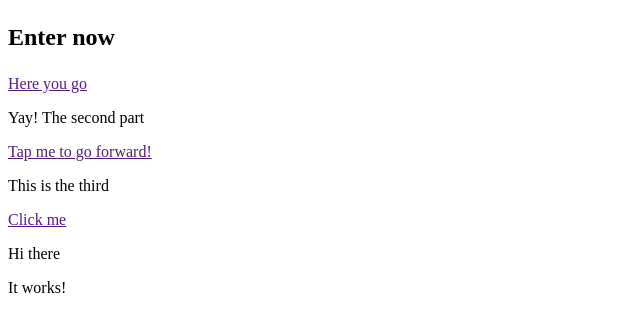
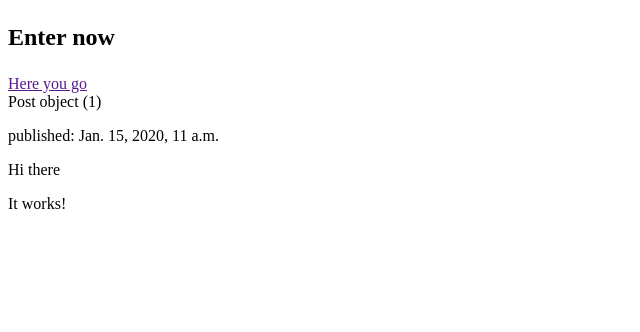
Before and after one commit to Anushma/my-first-blog, a Django app: template blog/templates/blog/post_list.html in a window 1280 px wide. Shown: the top 332 px of the page, without its empty margins (0-640 px from the left). Run offline with Django 3.2, Linux system fonts and the light colour scheme; the template is opened without the code that fills it: values that come from a table or form of the project are taken from there, others are empty; tables that the repository leaves empty hold one stand-in row (values such as "Sample post").

Commit message:
modified templated

```diff
--- a/blog/templates/blog/post_list.html
+++ b/blog/templates/blog/post_list.html
@@ -10,15 +10,12 @@
 	<a href="">Here you go</a>
 </div>
 
-<div>
-	<p>Yay! The second part</p>
-	<a href="">Tap me to go forward!</a>
-</div>
-
-<div>
-	<p>This is the third</p>
-	<a href="">Click me</a>
-</div>
+{% for post in posts %}
+    {{ post }}
+    <div>
+    	<p>published: {{ post.published_date }}</p>
+    </div>
+{% endfor %}
 
 <p>Hi there</p>
 <p>It works!</p>
--- a/blog/views.py
+++ b/blog/views.py
@@ -1,5 +1,8 @@
 from django.shortcuts import render
+from django.utils import timezone
+from .models import Post
 
 # Create your views here.
 def post_list(request):
-	return render(request,'blog/post_list.html',{})
+    posts = Post.objects.filter(published_date__lte=timezone.now()).order_by('published_date')
+    return render(request, 'blog/post_list.html', {'posts': posts})
```
